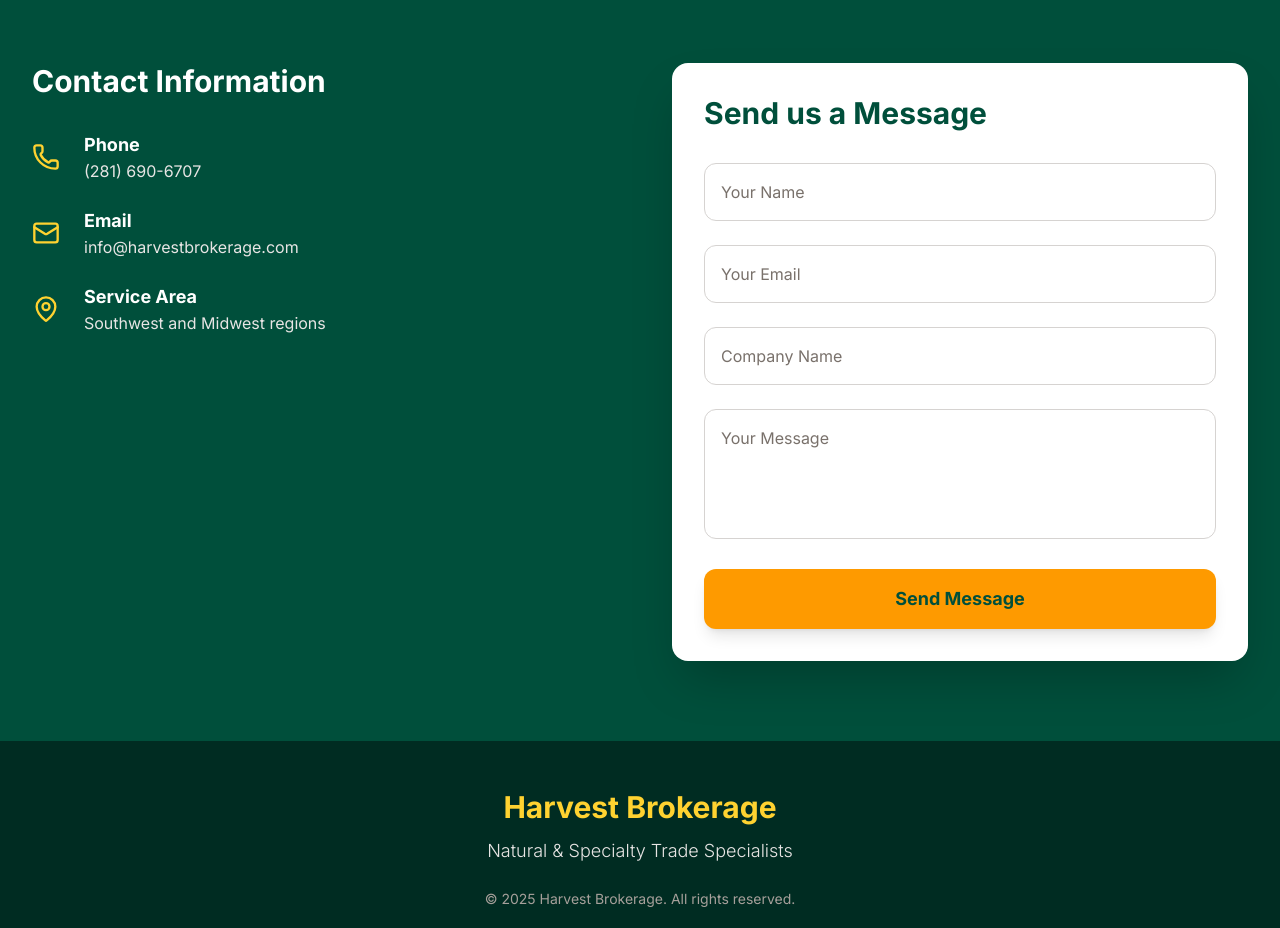
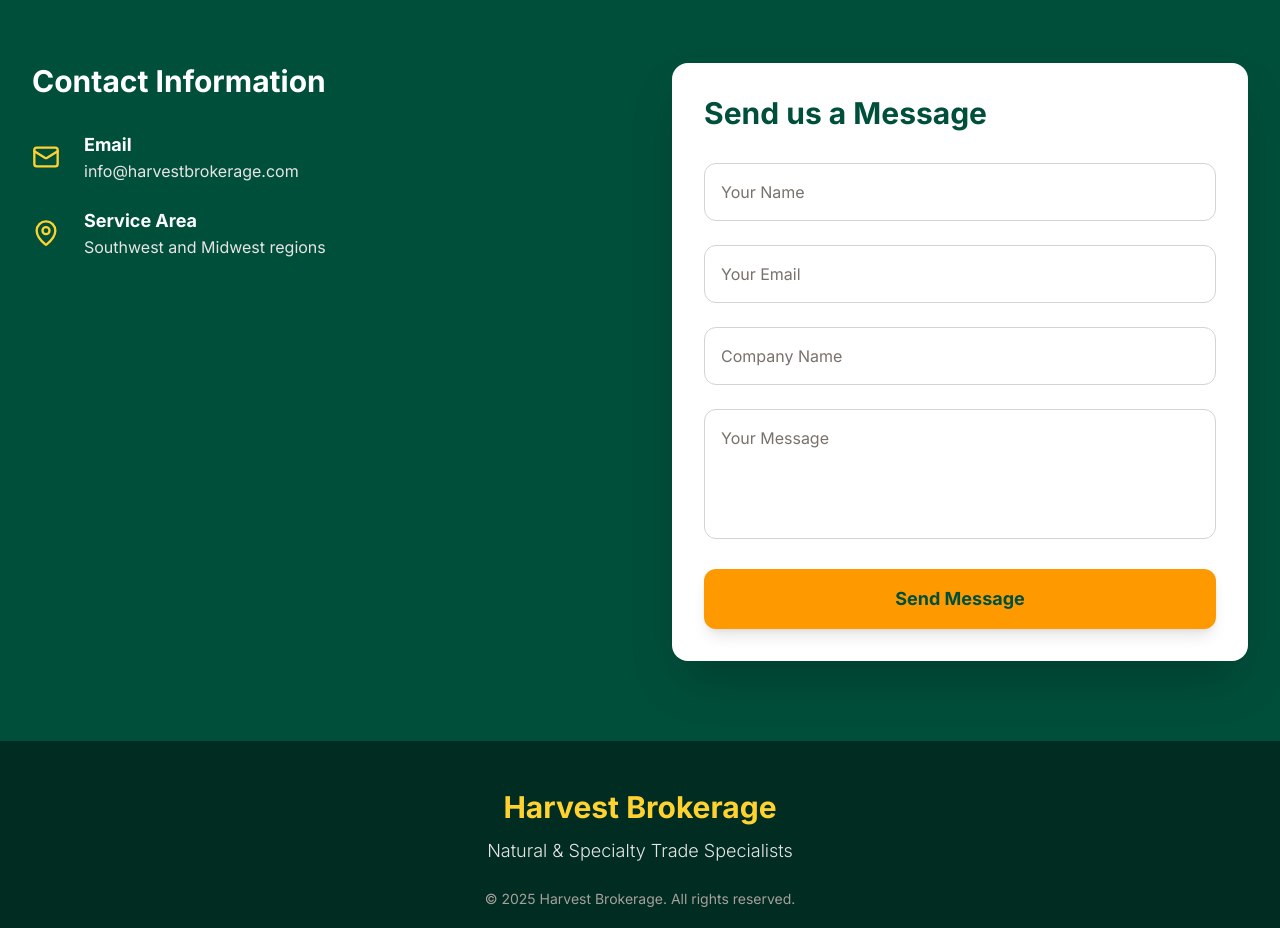
Before and after one commit to adamrodgers/harvest-brokerage-website, a Next.js app: page / in a window 1280 px wide. Shown: the part 3340-4268 px from the top of the page. Built offline with nearby package versions, Linux system fonts and the light colour scheme.

Commit message:
Deploy: 2025-07-24 11:03:29

```diff
--- a/src/components/HarvestBrokerageWebsite.js
+++ b/src/components/HarvestBrokerageWebsite.js
@@ -1,7 +1,7 @@
 "use client";
 
 import React, { useState } from "react";
-import { Menu, X, Phone, Mail, MapPin, ChevronDown, Users, Target, Award, Handshake, Plus, Minus, FlipHorizontal } from "lucide-react";
+import { Menu, X, Phone, Mail, MapPin, Users, Target, Award, Handshake, Plus, Minus, FlipHorizontal } from "lucide-react";
 import Image from "next/image";
 
 const HarvestBrokerageWebsite = () => {
@@ -49,7 +49,7 @@
     },
     {
       title: "Ongoing Account Maintenance",
-      description: "Continuous relationship management with retail buyers, ensuring product availability, addressing issues promptly, and maintaining strong partnerships.",
+      description: "Continuous relationships with retail buyers and key decision makers, ensuring product availability, addressing issues promptly, and maintaining strong partnerships.",
       icon: <Users className="text-amber-500" size={24} />,
     },
     {
@@ -524,13 +524,6 @@
               <h3 className="text-3xl font-bold mb-8 body-font">Contact Information</h3>
               <div className="space-y-6">
                 <div className="flex items-center">
-                  <Phone className="text-amber-300 mr-6" size={28} />
-                  <div>
-                    <p className="font-bold text-lg body-font">Phone</p>
-                    <p className="text-stone-200 body-font">{defaultContact?.phone}</p>
-                  </div>
-                </div>
-                <div className="flex items-center">
                   <Mail className="text-amber-300 mr-6" size={28} />
                   <div>
                     <p className="font-bold text-lg body-font">Email</p>
```
Also changed, not shown: 6 other files (tests, documents, lock files or other folders).
